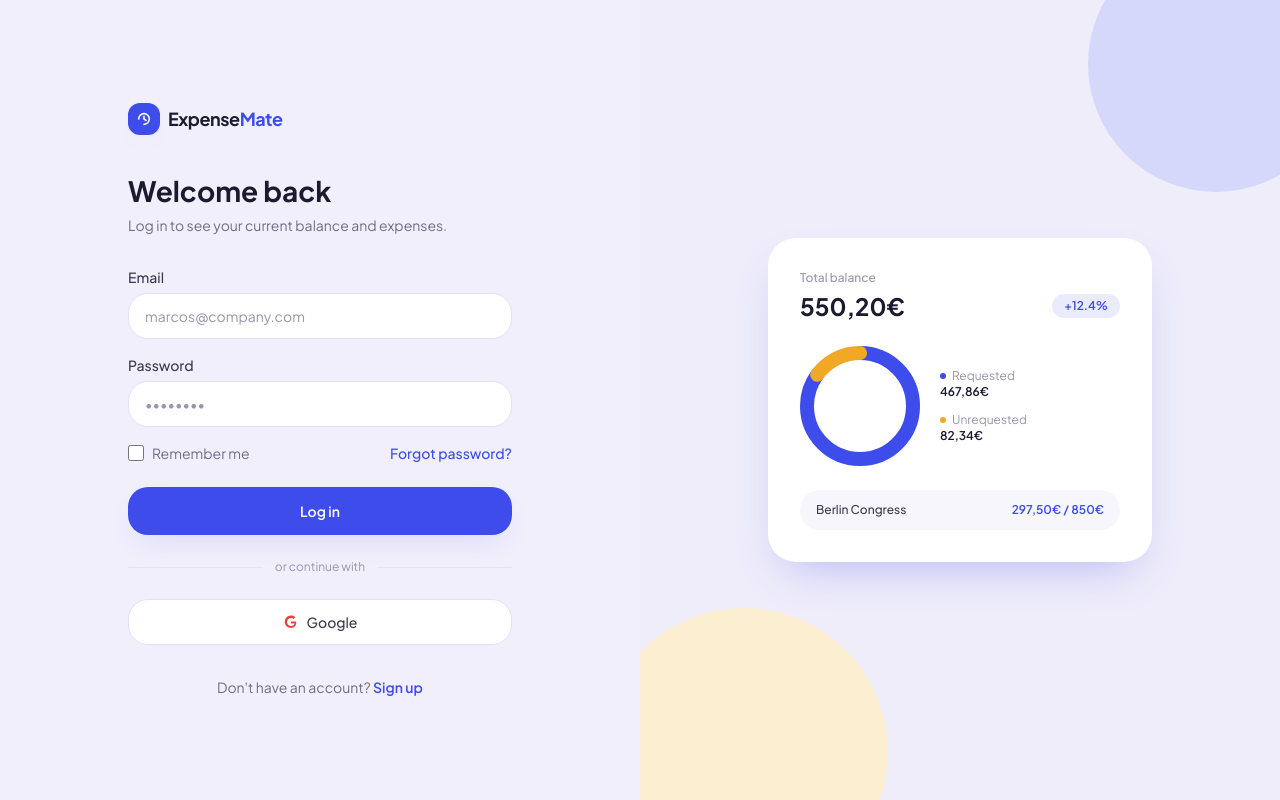
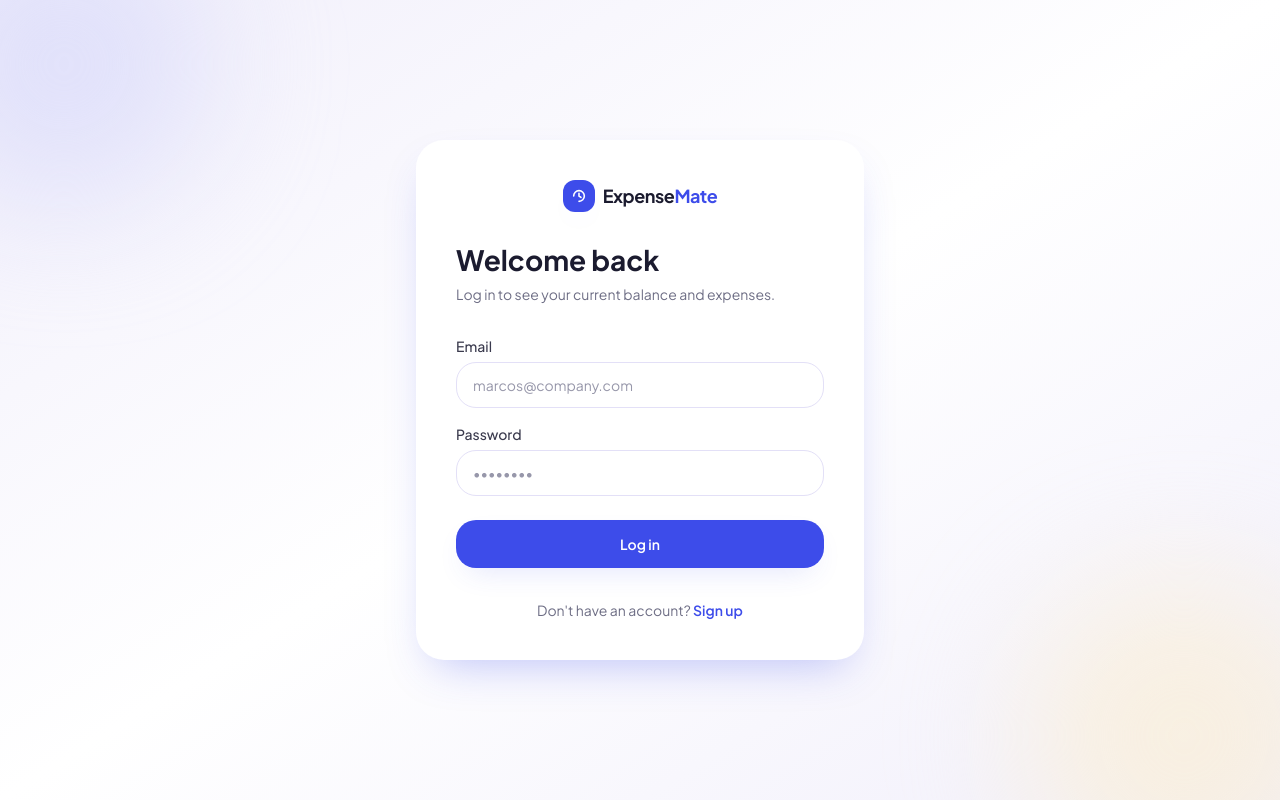
Before and after one commit to AmmarTamimi/ExpenseMate, a Next.js app: page /login in a window 1280 px wide. Built offline with nearby package versions, Linux system fonts and the light colour scheme.

Commit message:
changed next version

```diff
--- a/app/login/page.tsx
+++ b/app/login/page.tsx
@@ -1,25 +1,34 @@
 import Link from "next/link";
-import AuthLayout from "@/components/AuthLayout";
+import Logo from "@/components/Logo";
 
 export default function LoginPage() {
   return (
-    <AuthLayout
-      title="Welcome back"
-      subtitle="Log in to see your current balance and expenses."
-      footer={
-        <>
-          Don&apos;t have an account?{" "}
-          <Link href="/signup" className="font-semibold text-primary-500">
-            Sign up
+    <div className="relative flex min-h-screen items-center justify-center overflow-hidden bg-gradient-to-br from-[#F1EFFB] via-white to-[#F1EFFB] px-6 py-12">
+      {/* Decorative background blobs */}
+      <div className="absolute -left-20 -top-20 h-72 w-72 rounded-full bg-primary-100/60 blur-3xl" />
+      <div className="absolute -bottom-24 -right-16 h-80 w-80 rounded-full bg-gold-100/60 blur-3xl" />
+
+      {/* Main Card */}
+      <div className="relative z-10 w-full max-w-md rounded-3xl bg-white p-8 shadow-pop sm:p-10">
+        {/* Logo at the top */}
+        <div className="mb-8 flex justify-center">
+          <Link href="/">
+            <Logo />
           </Link>
-        </>
-      }
-    >
+        </div>
+
+        <h1 className="text-2xl font-bold text-ink-900 sm:text-[28px]">
+          Welcome back
+        </h1>
+        <p className="mt-2 mb-8 text-sm text-ink-500">
+          Log in to see your current balance and expenses.
+        </p>
+
         <form className="flex flex-col gap-4">
           <Field label="Email" type="email" placeholder="marcos@company.com" />
           <Field label="Password" type="password" placeholder="••••••••" />
 
-        <div className="flex items-center justify-between text-sm">
+          {/* <div className="flex items-center justify-between text-sm">
             <label className="flex items-center gap-2 text-ink-500">
               <input
                 type="checkbox"
@@ -30,7 +39,7 @@ export default function LoginPage() {
             <Link href="/login" className="font-medium text-primary-500">
               Forgot password?
             </Link>
-        </div>
+          </div> */}
 
           <button
             type="submit"
@@ -40,7 +49,7 @@ export default function LoginPage() {
           </button>
         </form>
 
-      <div className="my-6 flex items-center gap-3 text-xs text-ink-400">
+        {/* <div className="my-6 flex items-center gap-3 text-xs text-ink-400">
           <span className="h-px flex-1 bg-lavender-200" />
           or continue with
           <span className="h-px flex-1 bg-lavender-200" />
@@ -49,8 +58,16 @@ export default function LoginPage() {
         <button className="flex w-full items-center justify-center gap-2 rounded-2xl border border-lavender-200 bg-white py-3 text-sm font-medium text-ink-700 transition-colors hover:bg-lavender-50">
           <GoogleIcon />
           Google
-      </button>
-    </AuthLayout>
+        </button> */}
+
+        <p className="mt-8 text-center text-sm text-ink-500">
+          Don&apos;t have an account?{" "}
+          <Link href="/signup" className="font-semibold text-primary-500">
+            Sign up
+          </Link>
+        </p>
+      </div>
+    </div>
   );
 }
 
--- a/components/AuthLayout.tsx
+++ b/components/AuthLayout.tsx
@@ -1,89 +1,89 @@
-import Link from "next/link";
-import Logo from "./Logo";
-import DonutRing from "./DonutRing";
+// import Link from "next/link";
+// import Logo from "./Logo";
+// import DonutRing from "./DonutRing";
 
-export default function AuthLayout({
-  title,
-  subtitle,
-  children,
-  footer,
-}: {
-  title: string;
-  subtitle: string;
-  children: React.ReactNode;
-  footer: React.ReactNode;
-}) {
-  return (
-    <div className="flex min-h-screen bg-[#F1EFFB]">
-      {/* Form side */}
-      <div className="flex w-full flex-col justify-center px-6 py-12 sm:px-12 lg:w-1/2 lg:px-20">
-        <div className="mx-auto w-full max-w-sm">
-          <Link href="/" className="mb-10 inline-flex">
-            <Logo />
-          </Link>
+// export default function AuthLayout({
+//   title,
+//   subtitle,
+//   children,
+//   footer,
+// }: {
+//   title: string;
+//   subtitle: string;
+//   children: React.ReactNode;
+//   footer: React.ReactNode;
+// }) {
+//   return (
+//     <div className="flex min-h-screen bg-[#F1EFFB]">
+//       {/* Form side */}
+//       <div className="flex w-full flex-col justify-center px-6 py-12 sm:px-12 lg:w-1/2 lg:px-20">
+//         <div className="mx-auto w-full max-w-sm">
+//           <Link href="/" className="mb-10 inline-flex">
+//             <Logo />
+//           </Link>
 
-          <h1 className="text-2xl font-bold text-ink-900 sm:text-[28px]">
-            {title}
-          </h1>
-          <p className="mt-2 mb-8 text-sm text-ink-500">{subtitle}</p>
+//           <h1 className="text-2xl font-bold text-ink-900 sm:text-[28px]">
+//             {title}
+//           </h1>
+//           <p className="mt-2 mb-8 text-sm text-ink-500">{subtitle}</p>
 
-          {children}
+//           {children}
 
-          <p className="mt-8 text-center text-sm text-ink-500">{footer}</p>
-        </div>
-      </div>
+//           <p className="mt-8 text-center text-sm text-ink-500">{footer}</p>
+//         </div>
+//       </div>
 
-      {/* Brand side */}
-      <div className="relative hidden w-1/2 items-center justify-center overflow-hidden bg-lavender-100 lg:flex">
-        <div className="absolute -right-16 -top-16 h-64 w-64 rounded-full bg-primary-100" />
-        <div className="absolute -bottom-24 -left-10 h-72 w-72 rounded-full bg-gold-100" />
+//       {/* Brand side */}
+//       <div className="relative hidden w-1/2 items-center justify-center overflow-hidden bg-lavender-100 lg:flex">
+//         <div className="absolute -right-16 -top-16 h-64 w-64 rounded-full bg-primary-100" />
+//         <div className="absolute -bottom-24 -left-10 h-72 w-72 rounded-full bg-gold-100" />
 
-        <div className="relative z-10 w-full max-w-sm rounded-3xl bg-white p-8 shadow-pop">
-          <p className="mb-1 text-xs font-medium text-ink-400">Total balance</p>
-          <div className="mb-6 flex items-center justify-between">
-            <span className="text-2xl font-bold text-ink-900">550,20€</span>
-            <span className="rounded-full bg-primary-50 px-3 py-1 text-xs font-semibold text-primary-500">
-              +12.4%
-            </span>
-          </div>
+//         <div className="relative z-10 w-full max-w-sm rounded-3xl bg-white p-8 shadow-pop">
+//           <p className="mb-1 text-xs font-medium text-ink-400">Total balance</p>
+//           <div className="mb-6 flex items-center justify-between">
+//             <span className="text-2xl font-bold text-ink-900">550,20€</span>
+//             <span className="rounded-full bg-primary-50 px-3 py-1 text-xs font-semibold text-primary-500">
+//               +12.4%
+//             </span>
+//           </div>
 
-          <div className="flex items-center gap-5">
-            <DonutRing
-              size={120}
-              strokeWidth={14}
-              segments={[
-                { value: 467.86, color: "#3D4CEA" },
-                { value: 82.34, color: "#F0A825" },
-              ]}
-            />
-            <div className="flex flex-col gap-3 text-xs">
-              <div>
-                <p className="flex items-center gap-1.5 text-ink-400">
-                  <span className="h-1.5 w-1.5 rounded-full bg-primary-500" />
-                  Requested
-                </p>
-                <p className="font-semibold text-ink-900">467,86€</p>
-              </div>
-              <div>
-                <p className="flex items-center gap-1.5 text-ink-400">
-                  <span className="h-1.5 w-1.5 rounded-full bg-gold-500" />
-                  Unrequested
-                </p>
-                <p className="font-semibold text-ink-900">82,34€</p>
-              </div>
-            </div>
-          </div>
+//           <div className="flex items-center gap-5">
+//             <DonutRing
+//               size={120}
+//               strokeWidth={14}
+//               segments={[
+//                 { value: 467.86, color: "#3D4CEA" },
+//                 { value: 82.34, color: "#F0A825" },
+//               ]}
+//             />
+//             <div className="flex flex-col gap-3 text-xs">
+//               <div>
+//                 <p className="flex items-center gap-1.5 text-ink-400">
+//                   <span className="h-1.5 w-1.5 rounded-full bg-primary-500" />
+//                   Requested
+//                 </p>
+//                 <p className="font-semibold text-ink-900">467,86€</p>
+//               </div>
+//               <div>
+//                 <p className="flex items-center gap-1.5 text-ink-400">
+//                   <span className="h-1.5 w-1.5 rounded-full bg-gold-500" />
+//                   Unrequested
+//                 </p>
+//                 <p className="font-semibold text-ink-900">82,34€</p>
+//               </div>
+//             </div>
+//           </div>
 
-          <div className="mt-6 flex items-center justify-between rounded-2xl bg-lavender-50 px-4 py-3">
-            <span className="text-xs font-medium text-ink-700">
-              Berlin Congress
-            </span>
-            <span className="text-xs font-semibold text-primary-500">
-              297,50€ / 850€
-            </span>
-          </div>
-        </div>
-      </div>
-    </div>
-  );
-}
+//           <div className="mt-6 flex items-center justify-between rounded-2xl bg-lavender-50 px-4 py-3">
+//             <span className="text-xs font-medium text-ink-700">
+//               Berlin Congress
+//             </span>
+//             <span className="text-xs font-semibold text-primary-500">
+//               297,50€ / 850€
+//             </span>
+//           </div>
+//         </div>
+//       </div>
+//     </div>
+//   );
+// }
```
Also changed, not shown: package.json (+6 -6 lines), 1 other file (tests, documents, lock files or other folders). Lines whose indentation alone changed are shown as unchanged.
